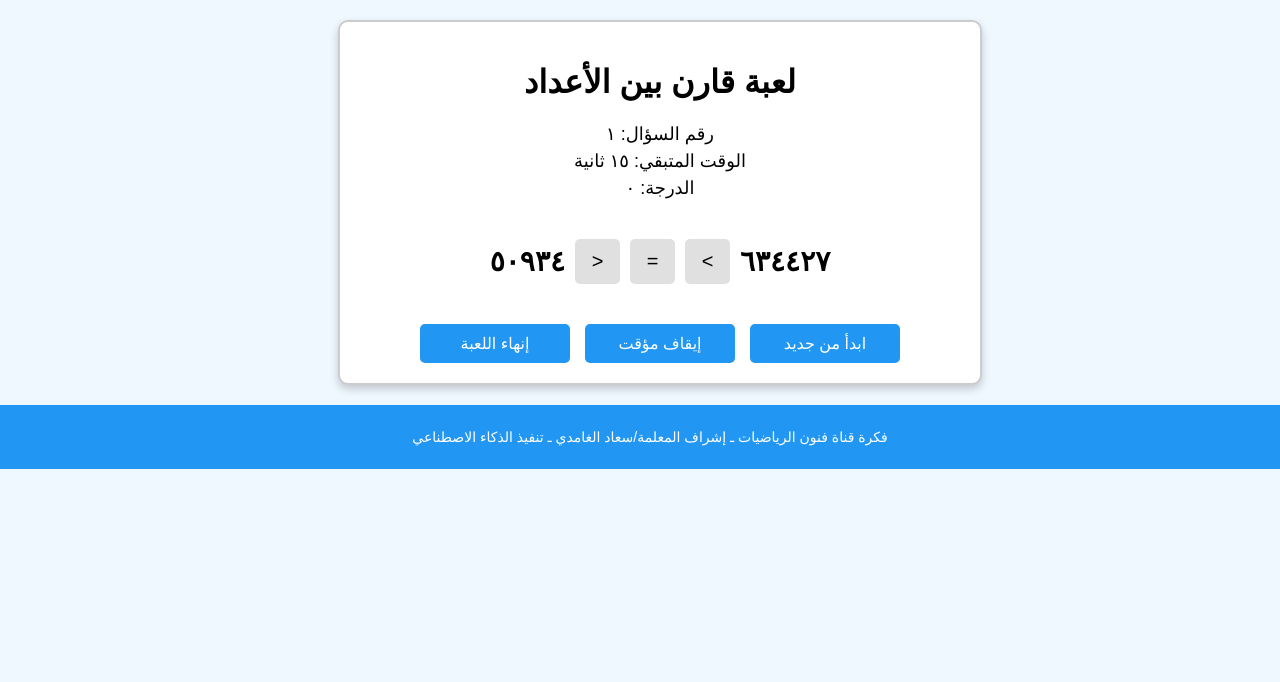
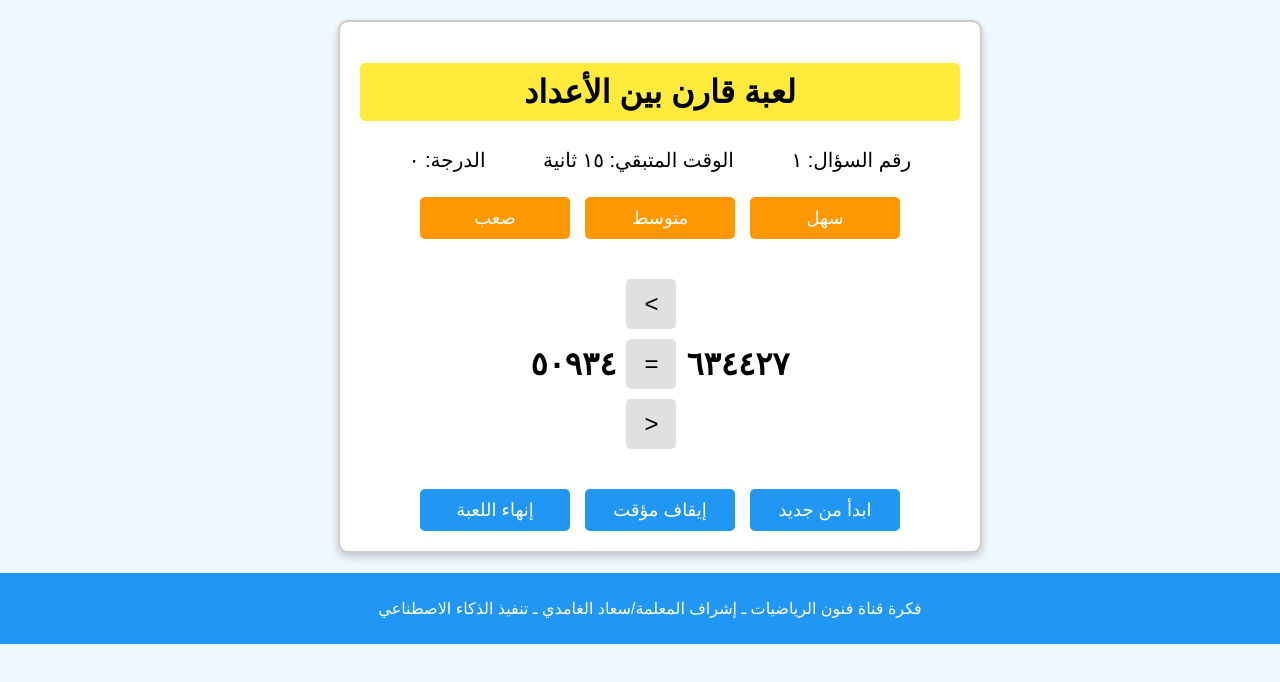
Before and after one commit to ensanbinadam/muqaranat-alaadad, a plain HTML site: page index.html in a window 1280 px wide. Drawn offline with Linux system fonts and the light colour scheme.

Commit message:
index.html

```diff
--- a/index.html
+++ b/index.html
@@ -30,7 +30,7 @@
         }
 
         .message {
-            font-size: 24px;
+            font-size: 28px; /* تكبير حجم الخط */
             font-weight: bold;
             margin-top: 20px;
             background-color: #ffffff;
@@ -44,7 +44,7 @@
         }
 
         .question {
-            font-size: 24px;
+            font-size: 28px; /* تكبير حجم الخط */
             margin: 20px 0;
             display: flex;
             align-items: center;
@@ -54,23 +54,24 @@
         }
 
         .comparison {
-            font-size: 28px;
+            font-size: 32px; /* تكبير حجم الخط */
             font-weight: bold;
             direction: rtl;
         }
 
         .options {
             display: flex;
-            justify-content: center;
+            flex-direction: column; /* Stack buttons vertically */
+            align-items: center; /* Center buttons horizontally */
             gap: 10px;
             margin: 20px 0;
             flex-wrap: wrap;
         }
 
         .options button {
-            width: 45px;
-            height: 45px;
-            font-size: 20px;
+            width: 50px; /* تكبير حجم الأزرار */
+            height: 50px; /* تكبير حجم الأزرار */
+            font-size: 24px; /* تكبير حجم الخط */
             border: none;
             border-radius: 5px;
             background-color: #e0e0e0;
@@ -93,10 +94,13 @@
         }
 
         .stats {
+            font-size: 20px; /* تكبير حجم الخط */
             margin: 10px auto;
-            font-size: 18px;
             width: 90%;
             max-width: 600px;
+            display: flex;
+            justify-content: space-around; /* توزيع العناصر بالتساوي */
+            gap: 20px; /* مسافة مناسبة بين العناصر */
         }
 
         .stats p {
@@ -111,8 +115,8 @@
         }
 
         .controls button {
+            font-size: 18px; /* تكبير حجم الخط */
             padding: 10px 20px;
-            font-size: 16px;
             border: none;
             border-radius: 5px;
             cursor: pointer;
@@ -127,11 +131,11 @@
         }
 
         footer {
+            font-size: 16px; /* تكبير حجم الخط */
             margin-top: 20px;
             background-color: #2196f3;
             color: white;
             padding: 10px;
-            font-size: 14px;
             width: 100%;
         }
 
@@ -158,6 +162,12 @@
             footer {
                 font-size: 12px;
             }
+
+            .difficulty button {
+                padding: 8px 16px;
+                font-size: 14px;
+                max-width: 150px;
+            }
         }
 
         @media (max-width: 480px) {
@@ -179,6 +189,41 @@
             .stats {
                 font-size: 14px;
             }
+
+            .difficulty button {
+                font-size: 12px;
+                max-width: 100px;
+            }
+        }
+
+        .difficulty {
+            display: flex;
+            justify-content: center;
+            gap: 15px;
+            flex-wrap: wrap;
+            margin: 20px 0;
+        }
+
+        .difficulty button {
+            font-size: 18px; /* تكبير حجم الخط */
+            padding: 10px 20px; /* تعديل حجم الأزرار */
+            border: none;
+            border-radius: 5px;
+            cursor: pointer;
+            background-color: #ff9800;
+            color: white;
+            flex: 1;
+            max-width: 150px; /* تعديل حجم الأزرار */
+        }
+
+        .difficulty button:hover {
+            background-color: #f57c00;
+        }
+
+        h1 {
+            background-color: #ffeb3b; /* لون الخلفية */
+            padding: 10px; /* مسافة داخلية */
+            border-radius: 5px; /* حواف مستديرة */
         }
     </style>
 </head>
@@ -190,6 +235,11 @@
             <p>رقم السؤال: <span id="questionCount">٠</span></p>
             <p>الوقت المتبقي: <span id="timer">٢٠</span> ثانية</p>
             <p>الدرجة: <span id="score">٠</span></p>
+        </div>
+        <div class="difficulty">
+            <button onclick="setDifficulty('easy')">سهل</button>
+            <button onclick="setDifficulty('medium')">متوسط</button>
+            <button onclick="setDifficulty('hard')">صعب</button>
         </div>
         <div class="question">
             <div id="number1" class="comparison">٠</div>
@@ -222,13 +272,30 @@
         let timer = 20;
         let interval;
         let paused = false;
+        let difficulty = 'medium';
+
+        function setDifficulty(level) {
+            difficulty = level;
+            startGame();
+        }
 
         function toHindiNumber(number) {
             return number.toString().replace(/[0-9]/g, d => '٠١٢٣٤٥٦٧٨٩'[d]);
         }
 
         function getRandomNumber() {
-            const digits = Math.floor(Math.random() * 2) + 5; // Random digit count between 5 and 6
+            let digits;
+            switch (difficulty) {
+                case 'easy':
+                    digits = Math.floor(Math.random() * 2) + 3; // 3 to 4 digits
+                    break;
+                case 'medium':
+                    digits = Math.floor(Math.random() * 2) + 5; // 5 to 6 digits
+                    break;
+                case 'hard':
+                    digits = Math.floor(Math.random() * 2) + 7; // 7 to 8 digits
+                    break;
+            }
             const base = Math.pow(10, digits - 1);
             const range = Math.pow(10, digits) - base;
             return base + Math.floor(Math.random() * range);
@@ -254,7 +321,7 @@
         function startGame() {
             score = 0;
             questionCount = 0;
-            timer = 20;
+            timer = difficulty === 'easy' ? 30 : difficulty === 'medium' ? 20 : 10;
             document.getElementById('score').textContent = toHindiNumber(score);
             document.getElementById('questionCount').textContent = toHindiNumber(questionCount);
             document.getElementById('timer').textContent = toHindiNumber(timer);
@@ -279,7 +346,7 @@
 
         function nextQuestion() {
             if (paused) return; // Prevents advancing to the next question while paused
-            timer = 20;
+            timer = difficulty === 'easy' ? 30 : difficulty === 'medium' ? 20 : 10;
             questionCount++;
             document.getElementById('questionCount').textContent = toHindiNumber(questionCount);
             correctAnswer = generateQuestion();
```
